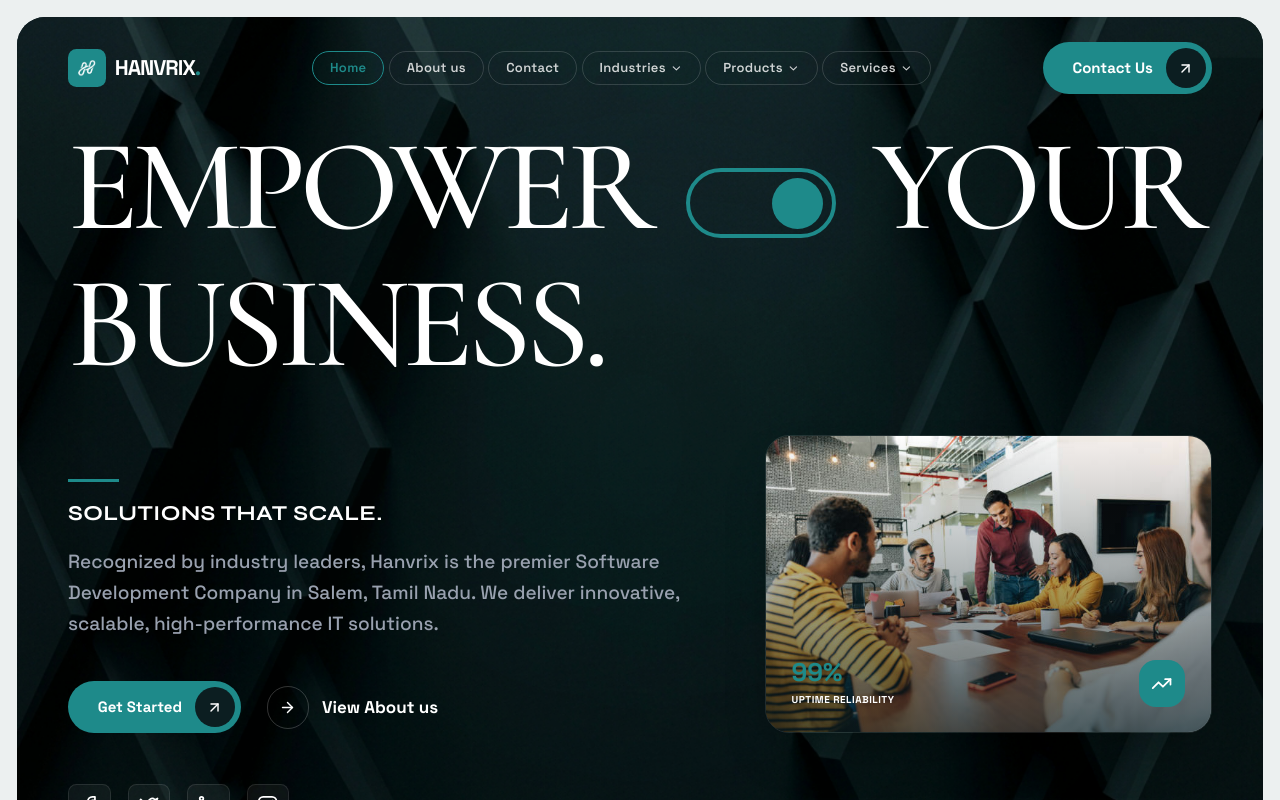
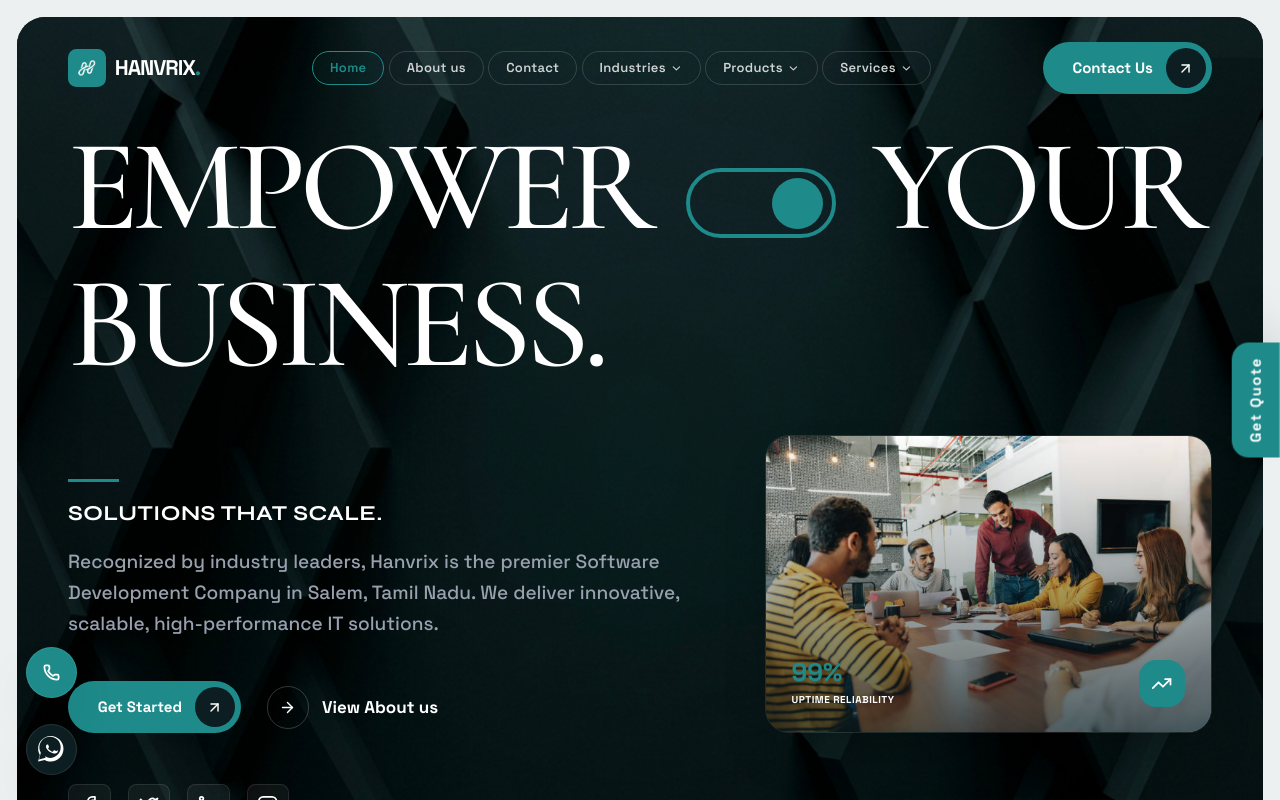
Before and after one commit to Hanvrix/havrix_site, a Next.js app: page / in a window 1280 px wide. Shown: the top 800 px of the page. Built offline with nearby package versions, Linux system fonts and the light colour scheme.

Commit message:
Flowting icons and badge

```diff
--- a/src/app/layout.tsx
+++ b/src/app/layout.tsx
@@ -5,6 +5,8 @@
 import { StickyNav } from "@/components/HeroNav";
 import Footer from "@/components/Footer";
 import ScrollToTop from "@/components/ui/ScrollToTop";
+import GetQuoteBadge from "@/components/ui/GetQuoteBadge";
+import FloatingActions from "@/components/ui/FloatingActions";
 
 const geistSans = Geist({
   variable: "--font-geist-sans",
@@ -82,6 +84,8 @@
         <main className="min-h-[100dvh]">
           {children}
         </main>
+        <GetQuoteBadge />
+        <FloatingActions />
         <ScrollToTop />
         <Footer />
       </body>
--- /dev/null
+++ b/src/components/ui/FloatingActions.tsx
@@ -0,0 +1,39 @@
+"use client";
+
+import { Phone } from "lucide-react";
+
+const WhatsAppIcon = () => (
+  <svg
+    viewBox="0 0 24 24"
+    className="w-6 h-6 fill-current"
+    xmlns="http://www.w3.org/2000/svg"
+  >
+    <path d="M.057 24l1.687-6.163c-1.041-1.804-1.588-3.849-1.587-5.946C.06 5.348 5.397.01 12.008.01c3.202.001 6.212 1.246 8.477 3.514 2.266 2.268 3.507 5.28 3.505 8.484-.004 6.657-5.34 11.997-11.953 11.997-2.005-.001-3.973-.502-5.739-1.456L0 24zm6.59-4.846c1.6.95 3.188 1.449 4.725 1.45 5.515 0 9.961-4.45 9.964-9.97 0-2.673-1.04-5.186-2.93-7.078-1.89-1.891-4.401-2.934-7.077-2.934-5.518 0-10.015 4.453-10.018 9.975-.001 1.773.469 3.513 1.35 5.052L.954 22.2l6.23-1.636zM17.5 14.38c-.3-.149-1.774-.874-2.048-.974-.274-.1-.474-.149-.674.149-.2.3-.774.974-.95 1.173-.175.2-.35.224-.65.075-1.025-.513-1.743-.884-2.427-1.523-.623-.582-1.03-1.298-1.15-1.5-.125-.2-.013-.308.113-.433.112-.113.25-.299.375-.449.125-.15.166-.25.25-.415.083-.166.04-.316-.02-.465-.06-.149-.474-1.144-.65-1.564-.17-.419-.34-.362-.474-.362-.12-.003-.258-.003-.396-.003-.139 0-.362.052-.553.258-.19.208-.727.709-.727 1.729s.74 2.003.843 2.138c.102.136 1.456 2.222 3.527 3.114 1.229.53 2.185.842 2.931 1.077.625.197 1.192.169 1.64.102.499-.075 1.774-.725 2.023-1.424.249-.699.249-1.298.175-1.424-.075-.125-.275-.199-.575-.349z"/>
+  </svg>
+);
+
+export default function FloatingActions() {
+  return (
+    <div className="fixed left-6 bottom-6 z-[999] flex flex-col gap-6 select-none">
+      {/* Phone Call Button */}
+      <a
+        href="tel:+918838213390"
+        className="w-10 h-10 md:w-12 h-12 bg-brand-primary hover:bg-brand-secondary text-white rounded-full flex items-center justify-center shadow-2xl transition-all duration-300 hover:scale-110 active:scale-95 cursor-pointer border border-white/10"
+        aria-label="Call Us"
+      >
+        <Phone className="w-4 h-4 stroke-[2.5]" />
+      </a>
+
+      {/* WhatsApp Button */}
+      <a
+        href="https://wa.me/918838213390"
+        target="_blank"
+        rel="noopener noreferrer"
+        className="w-10 h-10 md:w-12 h-12 bg-brand-secondary hover:bg-brand-primary text-white rounded-full flex items-center justify-center shadow-2xl transition-all duration-300 hover:scale-110 active:scale-95 cursor-pointer border border-white/10"
+        aria-label="WhatsApp Us"
+      >
+        <WhatsAppIcon />
+      </a>
+    </div>
+  );
+}
--- /dev/null
+++ b/src/components/ui/GetQuoteBadge.tsx
@@ -0,0 +1,18 @@
+"use client";
+
+import Link from "next/link";
+
+export default function GetQuoteBadge() {
+  return (
+    <Link
+      href="/contact"
+      className="fixed right-0 top-1/2 z-[999] bg-brand-primary text-white font-bold tracking-widest py-3 px-3.5 rounded-r-xl shadow-2xl transition-all duration-300 hover:translate-x-1 flex items-center justify-center text-xs md:text-sm select-none cursor-pointer border-l border-white/10"
+      style={{
+        writingMode: "vertical-rl",
+        transform: "translateY(-50%) rotate(180deg)",
+      }}
+    >
+      Get Quote
+    </Link>
+  );
+}
```
